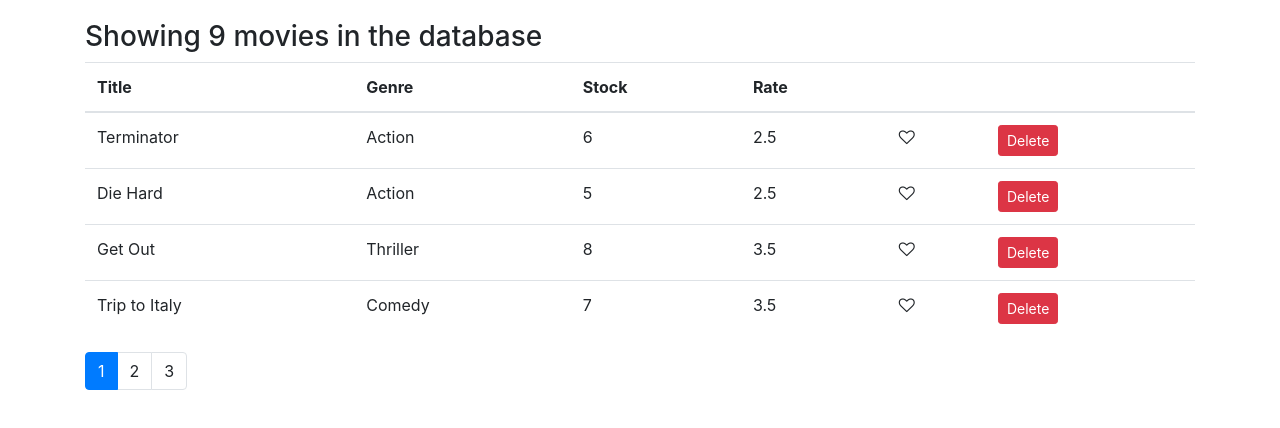
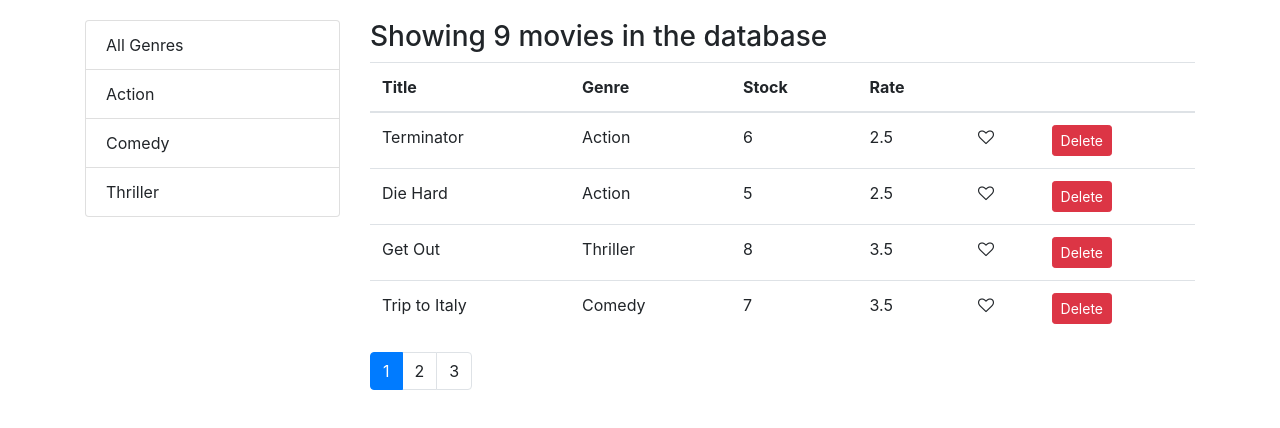
Before and after one commit to louisgurung/MovieList, a React (Create React App) app: page /movies/1 in a window 1280 px wide. Shown: the top 428 px of the page. Built offline with nearby package versions, Linux system fonts and the light colour scheme.

Commit message:
implemented genres

```diff
--- /dev/null
+++ b/src/Components/common/listGroup.jsx
@@ -0,0 +1,34 @@
+import React, { Component } from "react";
+//gets name of genres(items), current selected genre and handles on item select
+const ListGroup = props => {
+  const {
+    items,
+    textProperty,
+    selectedItem,
+    valueProperty,
+    onItemSelect
+  } = props;
+
+  return (
+    <ul className="list-group">
+      {items.map(item => (
+        <li
+          onClick={() => onItemSelect(item)}
+          key={item[valueProperty]}
+          className={
+            item === selectedItem ? "list-group-item active" : "list-group-item"
+          }
+        >
+          {item[textProperty]}
+        </li>
+      ))}
+    </ul>
+  );
+};
+
+ListGroup.defaultProps = {
+  textProperty: "name",
+  valueProperty: "_id"
+};
+//with this default props we dont have to send it from movies
+export default ListGroup;
--- a/src/Components/common/pagination.jsx
+++ b/src/Components/common/pagination.jsx
@@ -2,6 +2,7 @@
 import _ from "lodash";
 import PropTypes from "prop-types";
 
+//takes the itemcount, pagesize, currentpage(set to 1 at first), and handles on page change
 const Pagination = props => {
   const { itemsCount, pageSize, onPageChange, currentPage } = props;
 
--- a/src/Components/movies.jsx
+++ b/src/Components/movies.jsx
@@ -1,14 +1,22 @@
 import React, { Component } from "react";
 import { getMovies } from "../services/fakeMovieService";
+import { getGenres } from "../services/fakeGenreService";
 import Like from "./common/like";
 import Pagination from "./common/pagination";
 import { paginate } from "../utils/paginate";
+import ListGroup from "./common/listGroup";
 class Movies extends Component {
   state = {
-    movies: getMovies(),
+    movies: [],
+    genres: [],
     currentPage: 1,
     pageSize: 4
   };
+
+  componentWillMount() {
+    const genres = [{ name: "All Genres" }, ...getGenres()];
+    this.setState({ movies: getMovies(), genres: genres });
+  }
 
   handleDelete = movie => {
     const movies = this.state.movies.filter(m => m._id != movie._id);
@@ -25,17 +33,40 @@
   handlePageChange = page => {
     this.setState({ currentPage: page });
   };
+
+  handleGenreSelect = genre => {
+    this.setState({ selectedGenre: genre, currentPage: 1 });
+  };
   render() {
     const { length: count } = this.state.movies;
-    const { pageSize, currentPage, movies: allMovies } = this.state;
+    const {
+      pageSize,
+      currentPage,
+      selectedGenre,
+      movies: allMovies
+    } = this.state;
+
     if (this.state.movies.length == 0)
       return <h3>There are no movies in the database.</h3>;
 
-    const movies = paginate(allMovies, currentPage, pageSize);
+    const filtered =
+      selectedGenre && selectedGenre._id
+        ? allMovies.filter(m => m.genre._id === selectedGenre._id)
+        : allMovies; //if no genre is selected it returns all movies
+
+    const movies = paginate(filtered, currentPage, pageSize);
 
     return (
-      <div>
-        <h3>Showing {count} movies in the database</h3>
+      <div class="row">
+        <div className="col-3">
+          <ListGroup
+            selectedItem={selectedGenre}
+            items={this.state.genres}
+            onItemSelect={this.handleGenreSelect}
+          />
+        </div>
+        <div className="col">
+          <h3>Showing {filtered.length} movies in the database</h3>
           <table className="table">
             <thead>
               <tr>
@@ -73,11 +104,12 @@
             </tbody>
           </table>
           <Pagination
-          itemsCount={count}
+            itemsCount={filtered.length}
             pageSize={pageSize}
             onPageChange={this.handlePageChange}
             currentPage={currentPage}
           />
+        </div>
       </div>
     );
   }
--- a/src/utils/paginate.js
+++ b/src/utils/paginate.js
@@ -1,5 +1,6 @@
 import _ from "lodash";
 
+//gets filtered movies, currentpage number and number of movies to display on each page
 export function paginate(items, pageNumber, pageSize) {
   const startIndex = (pageNumber - 1) * pageSize;
   return _(items)
```
Lines whose indentation alone changed are shown as unchanged.
